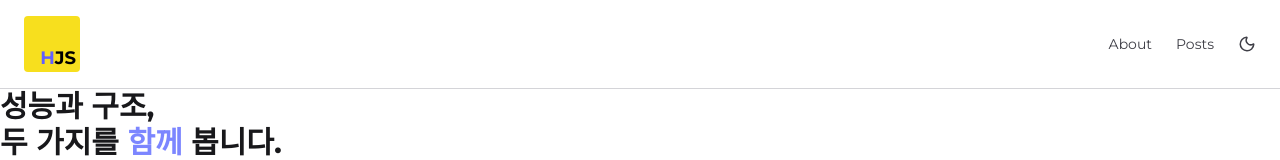
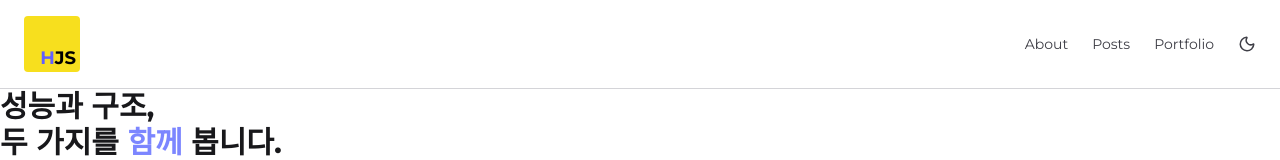
Before and after one commit to Jaeseokkong/NEXT-BLOG, a Next.js app: page /portfolio in a window 1280 px wide. Shown: the top 160 px of the page. Built offline with nearby package versions, Linux system fonts and the light colour scheme; no server answers.

Commit message:
feat(header): 해더 상단 메뉴 portfolio 탭 추가

```diff
--- a/src/components/common/Header.tsx
+++ b/src/components/common/Header.tsx
@@ -20,6 +20,7 @@ export default function Header() {
                 <div className="flex items-center space-x-6 font-medium text-sm text-zinc-700 dark:text-zinc-200">
                     <Link href="/about" className="hover:underline">About</Link>
                     <Link href="/posts" className="hover:underline">Posts</Link>
+                    <Link href="/portfolio" className="hover:underline">Portfolio</Link>
                     {mounted && (
                         <ThemeToggle />
                     )}
```
